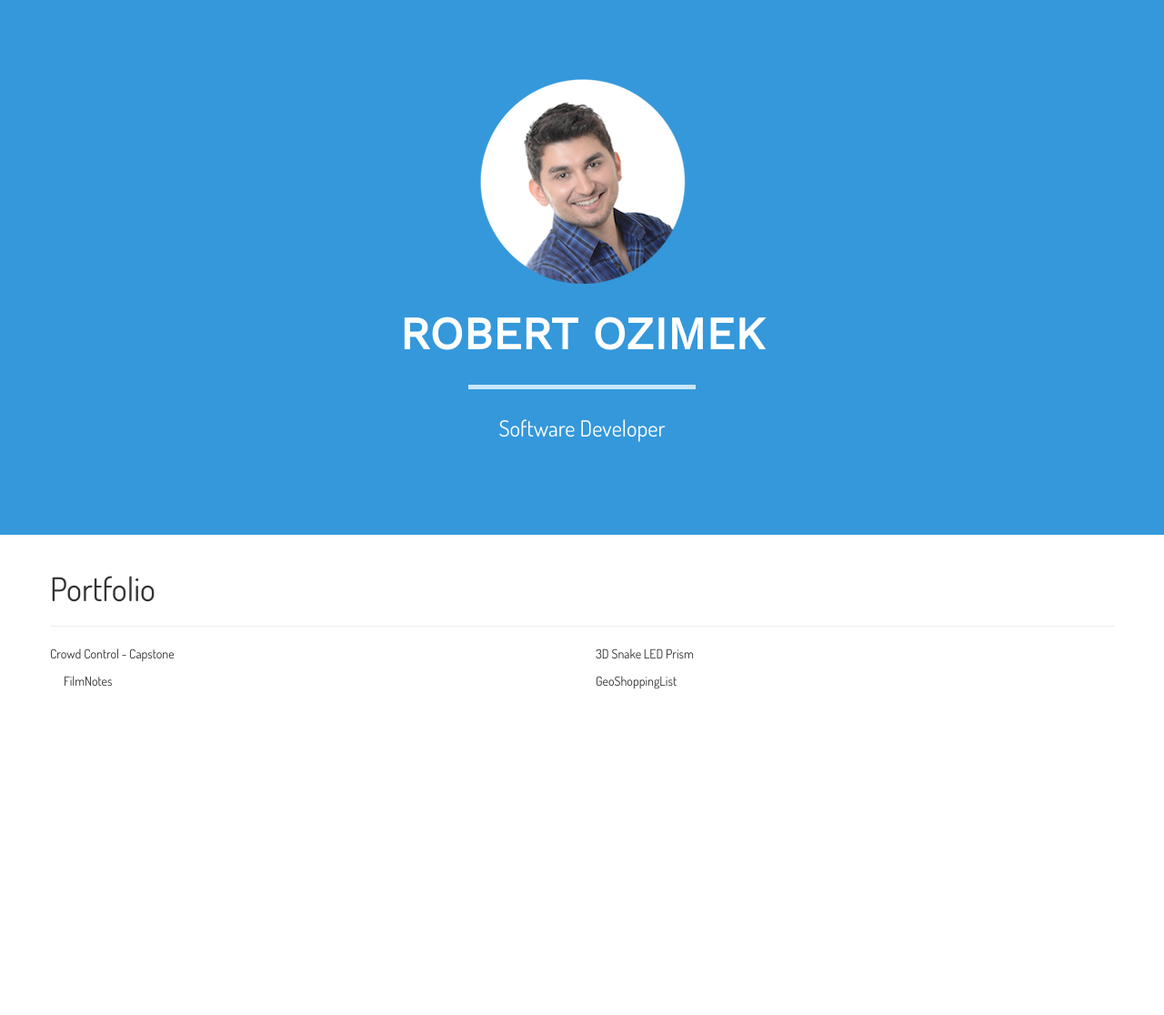
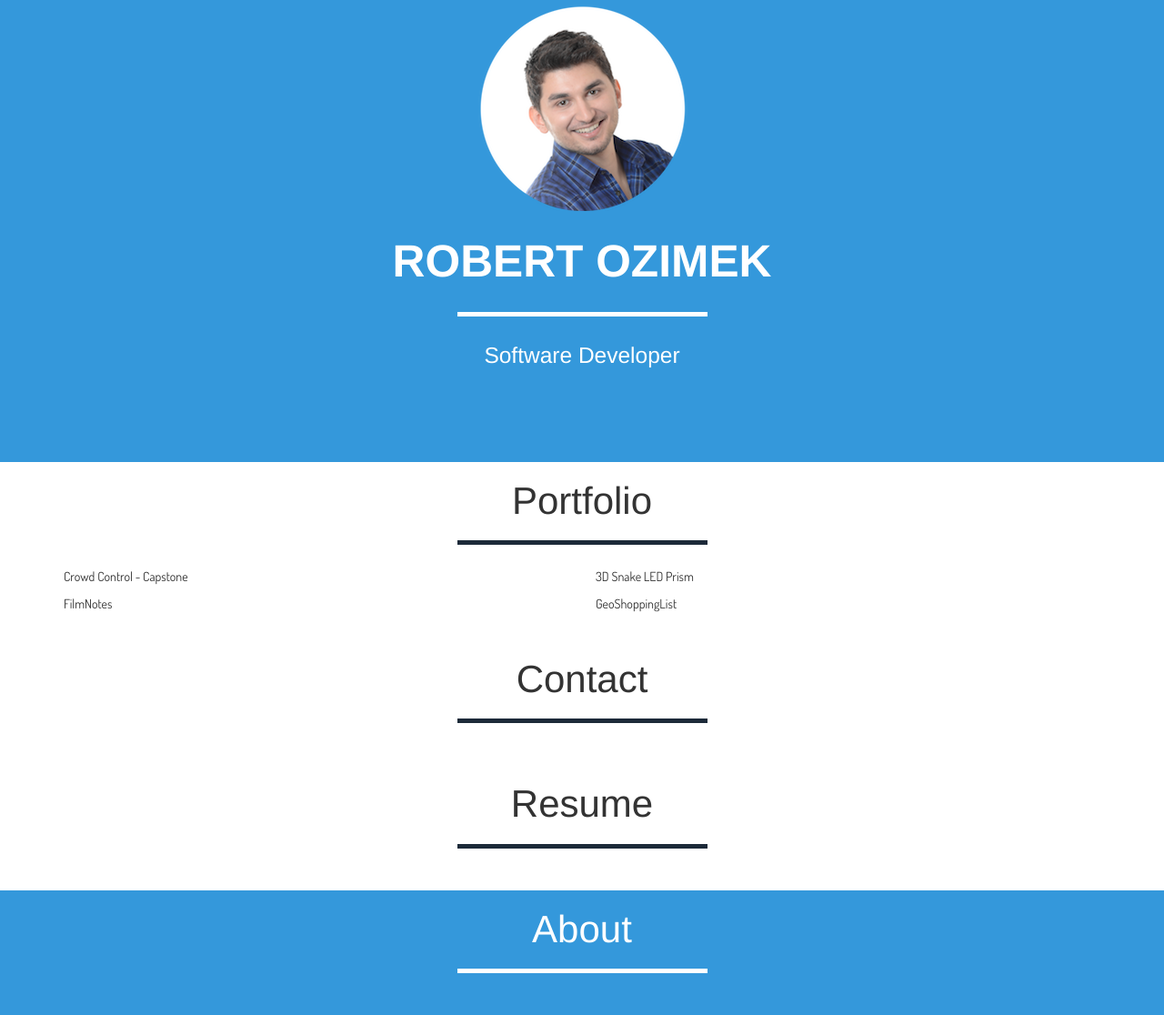
Before and after one commit to robertozimek/robertozimek.github.io, a plain HTML site: page index.html in a window 1280 px wide. Shown: the part 117-1233 px from the top of the page at 91% size. Before the commit the page ends 886 px from the top, so only its background shows below. Drawn offline with nearby package versions, Linux system fonts and the light colour scheme; a web font is replaced by a local one.

Commit message:
Added sections for each menu item and changed hr icon

```diff
--- a/css/style.css
+++ b/css/style.css
@@ -1,8 +1,10 @@
 body {
-  font-family: 'Dosis', 'Helvetica Neue', Helvetica, Arial, sans-serif;
+  font-family: 'Palanquin Dark', 'Helvetica Neue', Helvetica, Arial, sans-serif;
   overflow-x: hidden;
 }
-
+p {
+  font-family: 'Dosis', 'Helvetica Neue', Helvetica, Arial, sans-serif;
+}
 header {
   text-align: center;
   background: #3498db;
@@ -18,7 +20,7 @@ header img {
 }
 header .intro-text .name {
   display: block;
-  font-family: "Work Sans", "Helvetica Neue", Helvetica, Arial, sans-serif;
+  font-family: "Helvetica Neue", Helvetica, Arial, sans-serif;
   text-transform: uppercase;
   font-weight: 700;
   font-size: 2em;
@@ -29,7 +31,7 @@ header .intro-text .skills {
 }
 @media (min-width: 768px) {
   header .container {
-    padding-top: 200px;
+    padding-top: 120px;
     padding-bottom: 100px;
   }
   header .intro-text .name {
@@ -40,17 +42,19 @@ header .intro-text .skills {
   }
 }
 
-hr.star-small {
+hr.rocket-white,
+hr.rocket-dark {
   padding: 0;
   border: none;
   border-top: solid 5px;
   text-align: center;
-  max-width: 250px;
+  max-width: 275px;
   margin: 20px auto 25px;
 }
 
-hr.star-small:after {
-  content: "\f005";
+hr.rocket-white:after,
+hr.rocket-dark:after {
+  content: "\f135";
   font-family: FontAwesome;
   display: inline-block;
   position: relative;
@@ -58,10 +62,41 @@ hr.star-small:after {
   font-size: 2em;
   padding: 0 0.25em;
 }
-hr.star-small {
-  border-color: #c8e6fb;
+hr.rocket-white {
+  border-color: white;
 }
-hr.star-small:after {
+hr.rocket-white:after {
   background-color: #3498db;
   color: white;
 }
+
+hr.rocket-dark {
+  border-color: #1c2a39;
+}
+hr.rocket-dark:after {
+  background-color: white;
+  color: #1c2a39;
+}
+
+section {
+  padding: 20px 0;
+}
+
+section h2 {
+  margin: 0;
+  font-size: 3em;
+}
+
+section.about {
+  background: #3498db;
+  color: white;
+}
+
+@media (max-width: 767px) {
+  section {
+    padding: 75px 0;
+  }
+  section.first {
+    padding-top: 75px;
+  }
+}
--- a/index.html
+++ b/index.html
@@ -15,7 +15,7 @@
     <link href="css/style.css" rel="stylesheet">
 
     <link href="bower_components/font-awesome/css/font-awesome.min.css" rel="stylesheet" type="text/css">
-    <link href="https://fonts.googleapis.com/css?family=Dosis|Work+Sans" rel="stylesheet">
+    <link href="https://fonts.googleapis.com/css?family=Dosis|Palanquin+Dark|Russo+One" rel="stylesheet">
 
     <script src="bower_components/jquery/dist/jquery.min.js"></script>
   </head>
@@ -26,9 +26,14 @@
       <div class="navbar navbar-inverse navbar-fixed-top">
         <div class="container">
           <div class="navbar-header">
-          <a class="navbar-brand hidden-xs hidden-sm" href="#home"><span class="glyphicon glyphicon-home" style="font-size:18px; color:#3498db;" aria-hidden="true"></span></a>
+            <button type="button" class="navbar-toggle" data-toggle="collapse" data-target=".navbar-collapse">
+              <span class="icon-bar"></span>
+              <span class="icon-bar"></span>
+              <span class="icon-bar"></span>
+            </button>
+            <a class="navbar-brand" href="#home"><span class="glyphicon glyphicon-home" style="font-size:18px; color:#3498db;" aria-hidden="true"></span></a>
           </div>
-        <div class="navbar-collapse collapse">
+          <div class="collapse navbar-collapse ">
             <ul class="nav navbar-nav">
               <li><a href="#portfolio" class="smoothScroll">Portfolio</a></li>
         			<li><a href="#contact" class="smoothScroll">Contact</a></li>
@@ -47,7 +52,7 @@
                     <img class="img-responsive" src="img/profile.png" alt="Headshot Photo Icon">
                     <div class="intro-text">
                         <span class="name">Robert Ozimek</span>
-                        <hr class="star-small">
+                        <hr class="rocket-white">
                         <span class="skills">Software Developer</span>
                     </div>
                 </div>
@@ -56,13 +61,16 @@
     </header>
 
     <!-- Portfolio -->
-		<div class="container" id="portfolio" name="portfolio">
-			<div class="row white">
-			<br>
-				<h1 class="centered">Portfolio</h1>
-				<hr>
+		<section id="portfolio" name="portfolio">
+      <div class="container">
+        <div class="row">
+          <div class="col-lg-12 text-center">
+              <h2>Portfolio</h2>
+              <hr class="rocket-dark"/>
+          </div>
+        </div>
 
-        <div class="row white">
+        <div class="row">
   				<div class="col-lg-6">
   					<p>
               Crowd Control - Capstone
@@ -74,6 +82,7 @@
   				</div><!-- col-lg-6 -->
   			</div><!-- row -->
 
+        <div class="row">
   				<div class="col-lg-6">
   					<p>
               FilmNotes
@@ -84,7 +93,56 @@
   					<p>GeoShoppingList</p>
   				</div><!-- col-lg-6 -->
 			  </div><!-- row -->
-		</div><!-- container -->
+      </div> <!-- container -->
+		</section>
+
+    <section id="contact" name="contact">
+      <div class="container">
+        <div class="row">
+          <div class="col-lg-12 text-center">
+              <h2>Contact</h2>
+              <hr class="rocket-dark"/>
+          </div>
+        </div>
+        <div class="row">
+          <div class="col-lg-12">
+
+          </div>
+        </div>
+      </div>
+    </section>
+
+    <section id="resume" name="resume">
+      <div class="container">
+        <div class="row">
+          <div class="col-lg-12 text-center">
+              <h2>Resume</h2>
+              <hr class="rocket-dark" />
+          </div>
+        </div>
+        <div class="row">
+          <div class="col-lg-12">
+
+          </div>
+        </div>
+      </div>
+    </section>
+
+    <section class="about" id="about" name="about">
+      <div class="container">
+        <div class="row">
+          <div class="col-lg-12 text-center">
+              <h2>About</h2>
+              <hr class="rocket-white"/>
+          </div>
+        </div>
+        <div class="row">
+          <div class="col-lg-12">
+
+          </div>
+        </div>
+      </div>
+    </section>
 
     <script type="text/javascript" src="bower_components/bootstrap/dist/js/bootstrap.min.js"></script>
   	<script type="text/javascript" src="bower_components/jquery.easing/dist/js/jquery.easing.1.3.js"></script>
```
Lines whose indentation alone changed are shown as unchanged.
